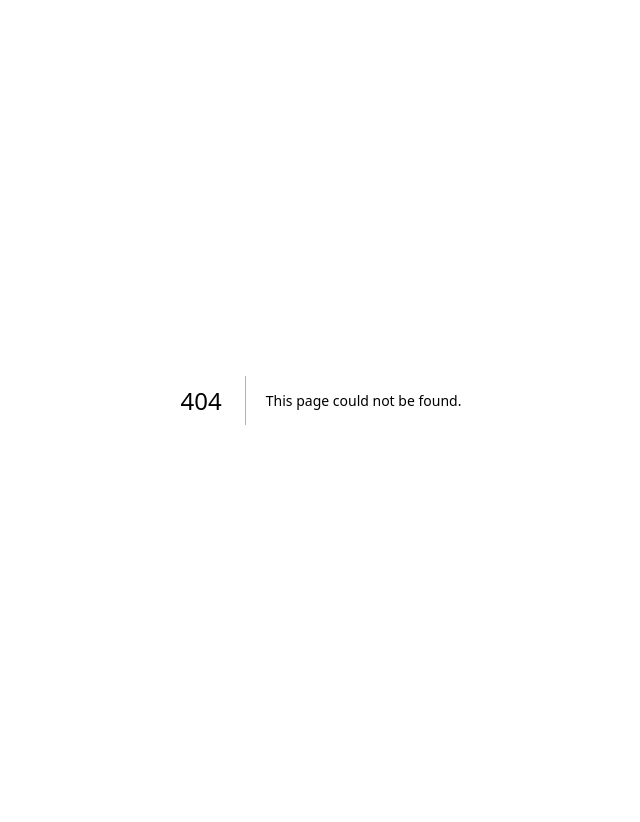
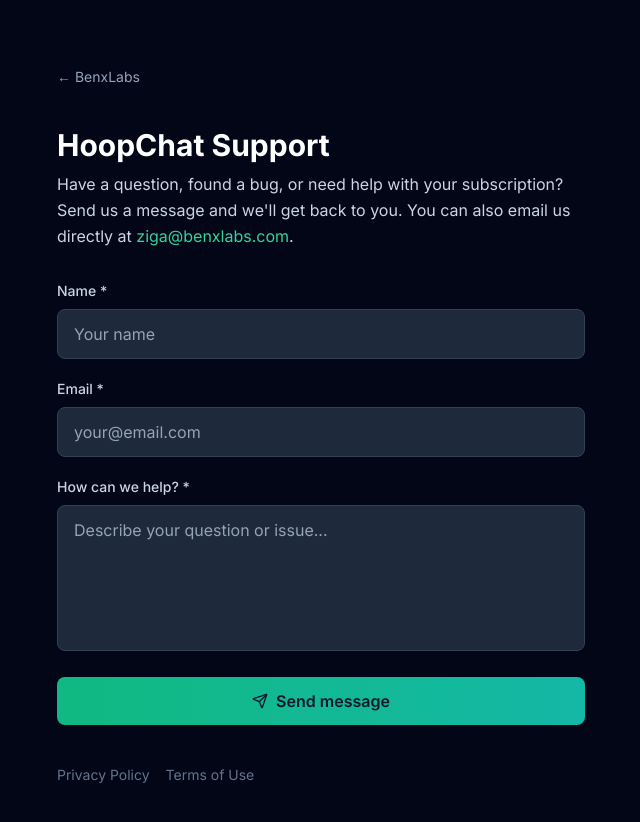
Before and after one commit to zigcBenx/benxlabs, a Next.js app: page /hoopchat in a window 1280 px wide. Before the commit this address had no page. Shown: the top 822 px of the page, without its empty margins (319-959 px from the left). Before the commit the page ends 800 px from the top, so only its background shows below. Built offline with nearby package versions, Linux system fonts and the light colour scheme.

Commit message:
Add hoopchat support page

```diff
--- /dev/null
+++ b/app/hoopchat/page.tsx
@@ -0,0 +1,151 @@
+"use client"
+
+import { useState } from "react"
+import Link from "next/link"
+import { Send, CheckCircle } from "lucide-react"
+
+const SUPPORT_EMAIL = "ziga@benxlabs.com"
+
+export default function HoopChatSupportPage() {
+  const [form, setForm] = useState({ name: "", email: "", message: "" })
+  const [status, setStatus] = useState<"idle" | "sending" | "sent" | "error">("idle")
+
+  const handleChange = (e: React.ChangeEvent<HTMLInputElement | HTMLTextAreaElement>) => {
+    setForm((prev) => ({ ...prev, [e.target.name]: e.target.value }))
+  }
+
+  const handleSubmit = async (e: React.FormEvent) => {
+    e.preventDefault()
+    setStatus("sending")
+    try {
+      const res = await fetch("/api/contact", {
+        method: "POST",
+        headers: { "Content-Type": "application/json" },
+        body: JSON.stringify({ ...form, project: "HoopChat Support" }),
+      })
+      if (!res.ok) throw new Error("Failed")
+      setStatus("sent")
+      setForm({ name: "", email: "", message: "" })
+    } catch {
+      setStatus("error")
+    }
+  }
+
+  const inputClass =
+    "w-full px-4 py-3 bg-slate-800 border border-slate-700 rounded-lg text-white placeholder-slate-400 focus:outline-none focus:ring-2 focus:ring-emerald-500 focus:border-transparent"
+
+  return (
+    <div className="min-h-screen bg-slate-950 text-white">
+      <div className="mx-auto max-w-xl px-6 py-16">
+        <Link href="/" className="mb-10 inline-block text-sm text-slate-400 hover:text-white">
+          ← BenxLabs
+        </Link>
+
+        <h1 className="mb-2 text-3xl font-bold">HoopChat Support</h1>
+        <p className="mb-8 leading-relaxed text-slate-300">
+          Have a question, found a bug, or need help with your subscription? Send us a message and we&apos;ll
+          get back to you. You can also email us directly at{" "}
+          <a href={`mailto:${SUPPORT_EMAIL}`} className="text-emerald-400 hover:underline">
+            {SUPPORT_EMAIL}
+          </a>
+          .
+        </p>
+
+        {status === "sent" ? (
+          <div className="rounded-lg border border-slate-700 bg-slate-900 p-8 text-center">
+            <CheckCircle className="mx-auto mb-4 h-14 w-14 text-emerald-400" />
+            <h2 className="mb-1 text-xl font-semibold">Message sent</h2>
+            <p className="text-slate-400">We&apos;ll get back to you as soon as we can.</p>
+            <button
+              onClick={() => setStatus("idle")}
+              className="mt-6 text-sm text-slate-400 hover:text-white"
+            >
+              Send another message
+            </button>
+          </div>
+        ) : (
+          <form onSubmit={handleSubmit} className="space-y-5">
+            <div>
+              <label htmlFor="name" className="mb-2 block text-sm font-medium text-slate-300">
+                Name *
+              </label>
+              <input
+                type="text"
+                id="name"
+                name="name"
+                required
+                value={form.name}
+                onChange={handleChange}
+                className={inputClass}
+                placeholder="Your name"
+              />
+            </div>
+            <div>
+              <label htmlFor="email" className="mb-2 block text-sm font-medium text-slate-300">
+                Email *
+              </label>
+              <input
+                type="email"
+                id="email"
+                name="email"
+                required
+                value={form.email}
+                onChange={handleChange}
+                className={inputClass}
+                placeholder="your@email.com"
+              />
+            </div>
+            <div>
+              <label htmlFor="message" className="mb-2 block text-sm font-medium text-slate-300">
+                How can we help? *
+              </label>
+              <textarea
+                id="message"
+                name="message"
+                required
+                rows={5}
+                value={form.message}
+                onChange={handleChange}
+                className={`${inputClass} resize-none`}
+                placeholder="Describe your question or issue..."
+              />
+            </div>
+
+            {status === "error" && (
+              <p className="text-sm text-red-400">
+                Something went wrong. Please try again, or email {SUPPORT_EMAIL} directly.
+              </p>
+            )}
+
+            <button
+              type="submit"
+              disabled={status === "sending"}
+              className="flex w-full items-center justify-center rounded-lg bg-gradient-to-r from-emerald-500 to-teal-500 py-3 font-semibold text-slate-900 hover:from-emerald-600 hover:to-teal-600 disabled:opacity-60"
+            >
+              {status === "sending" ? (
+                <>
+                  <div className="mr-2 h-4 w-4 animate-spin rounded-full border-b-2 border-slate-900" />
+                  Sending...
+                </>
+              ) : (
+                <>
+                  <Send className="mr-2 h-4 w-4" />
+                  Send message
+                </>
+              )}
+            </button>
+          </form>
+        )}
+
+        <div className="mt-10 flex gap-4 text-sm text-slate-500">
+          <Link href="/hoopchat/privacy" className="hover:text-slate-300">
+            Privacy Policy
+          </Link>
+          <Link href="/hoopchat/terms" className="hover:text-slate-300">
+            Terms of Use
+          </Link>
+        </div>
+      </div>
+    </div>
+  )
+}
```
